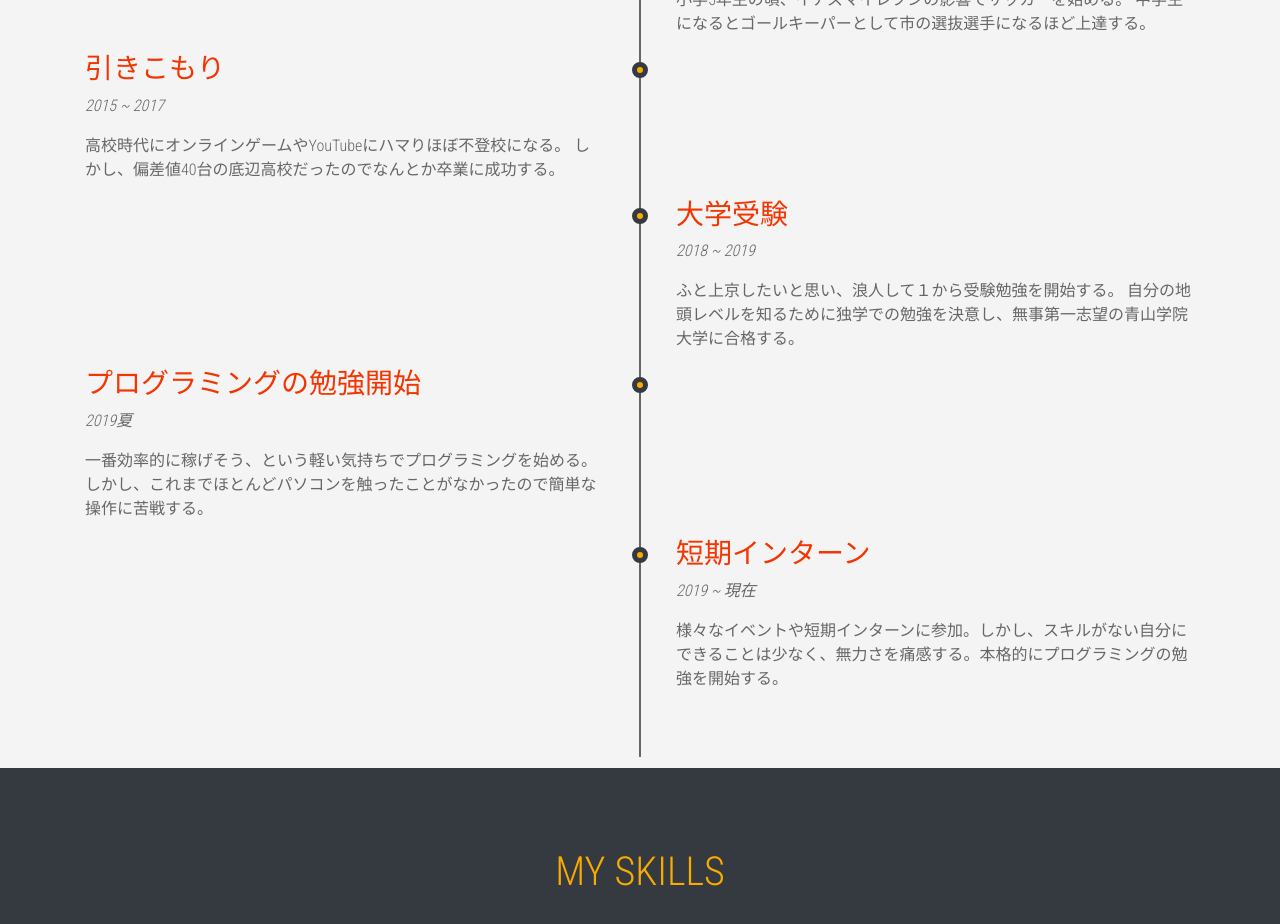
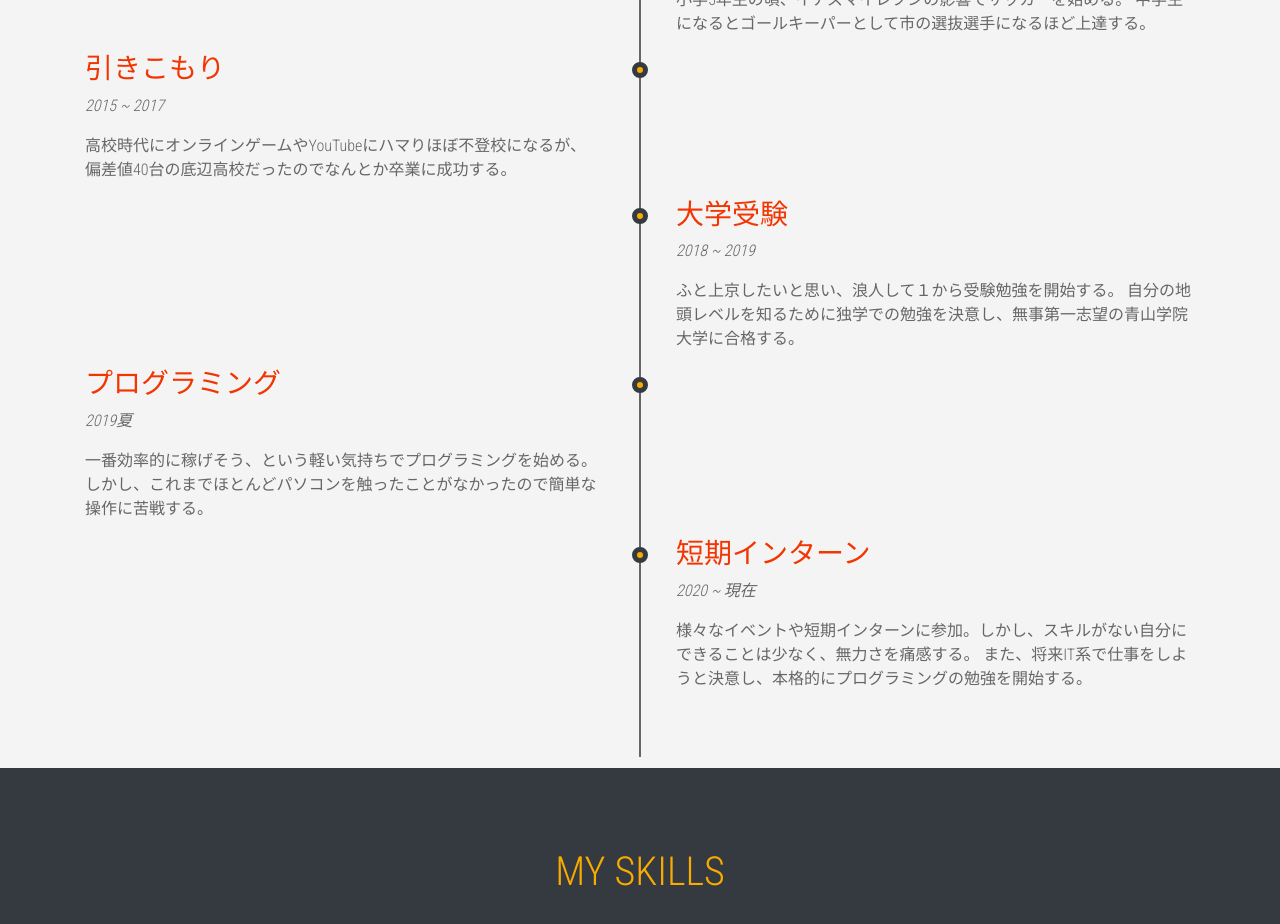
Before and after one commit to TaikiCode/react_portfolio, a React (Create React App) app: page / in a window 1280 px wide. Shown: the part 1680-2604 px from the top of the page. Built offline with nearby package versions, Linux system fonts and the light colour scheme; no server answers.

Commit message:
change experience text

```diff
--- a/src/App.css
+++ b/src/App.css
@@ -386,11 +386,11 @@ nav ul li {
 
 .hyper-link {
   cursor: pointer;
-  color: var(--primary-orange);
+  color: var(--primary-orange) !important;
 }
 
 .hyper-link:hover {
-  color: var(--primary-red);
+  color: var(--primary-red) !important;
 }
 
 /*------------ MEDIA ------------------*/
--- a/src/components/Experience.js
+++ b/src/components/Experience.js
@@ -25,8 +25,8 @@ const Experience = () => {
             <h3 className="topic">引きこもり</h3>
             <p className="font-italic">2015 ~ 2017</p>
             <p className="experience-text">
-              高校時代にオンラインゲームやYouTubeにハマりほぼ不登校になる。
-              しかし、偏差値40台の底辺高校だったのでなんとか卒業に成功する。
+              高校時代にオンラインゲームやYouTubeにハマりほぼ不登校になるが、
+              偏差値40台の底辺高校だったのでなんとか卒業に成功する。
             </p>
           </div>
         </div>
@@ -46,7 +46,7 @@ const Experience = () => {
         <div className="timeline-block timeline-block-left">
           <div className="marker"></div>
           <div className="timeline-content">
-            <h3 className="topic">プログラミングの勉強開始</h3>
+            <h3 className="topic">プログラミング</h3>
             <p className="font-italic">2019夏</p>
             <p className="experience-text">
               一番効率的に稼げそう、という軽い気持ちでプログラミングを始める。
@@ -59,9 +59,10 @@ const Experience = () => {
           <div className="marker"></div>
           <div className="timeline-content">
             <h3 className="topic">短期インターン</h3>
-            <p className="font-italic">2019 ~ 現在</p>
+            <p className="font-italic">2020 ~ 現在</p>
             <p className="experience-text">
-              様々なイベントや短期インターンに参加。しかし、スキルがない自分にできることは少なく、無力さを痛感する。本格的にプログラミングの勉強を開始する。
+              様々なイベントや短期インターンに参加。しかし、スキルがない自分にできることは少なく、無力さを痛感する。
+              また、将来IT系で仕事をしようと決意し、本格的にプログラミングの勉強を開始する。
             </p>
           </div>
         </div>
--- a/src/components/Popup.js
+++ b/src/components/Popup.js
@@ -17,6 +17,13 @@ const openPopupboxEc = () => {
           <img className="portfolio-image-popupbox" src={ec} alt="test01..." />
         </div>
         <div className="col-lg-6">
+        <div className="my-3">
+            <h4 className="popup-topic">説明</h4>
+            <p className="popup-text">
+              自分が初めて作成したサイトです。このサイト作成を通じてBootstrapの使い方を理解しました。
+            </p>
+          </div>
+          <hr />
           <div className="my-3">
             <h4 className="popup-topic">使用言語など</h4>
             <p>HTML/CSS, JavaScript, Bootstrap4</p>
@@ -200,7 +207,7 @@ const openPopupboxSns = () => {
           <hr />
           <div className="my-3">
             <h4 className="popup-topic">使用言語など</h4>
-            <p>Django, widget_tweaks, HTML/CSS, Bootstrap4, Sqlite(開発), Postgresql(本番)</p>
+            <p>Django, widget_tweaks, Sqlite(開発), Postgresql(本番), heroku, AWS S3, HTML/CSS, Bootstrap4,</p>
           </div>
           <hr />
           <div className="my-3">
@@ -211,10 +218,10 @@ const openPopupboxSns = () => {
               <a
                 className="hyper-link"
                 onClick={() =>
-                  window.open("https://github.com/TaikiCode/django_sns")
+                  window.open("https://github.com/TaikiCode/django_sns_deploy")
                 }
               >
-                https://github.com/TaikiCode/django_sns
+                https://github.com/TaikiCode/django_sns_deploy
               </a>
               <br />
               <b>demo : </b>
@@ -222,10 +229,10 @@ const openPopupboxSns = () => {
               <a
                 className="hyper-link"
                 onClick={() =>
-                  window.open("https://taikicode.github.io/react_coin-tracker/")
+                  window.open("https://django-simple-sns.herokuapp.com/")
                 }
               >
-                https://taikicode.github.io/react_coin-tracker/
+                https://django-simple-sns.herokuapp.com/
               </a>
             </div>
           </div>
@@ -250,6 +257,7 @@ const openPopupboxPortfolio = () => {
             <h4 className="popup-topic">説明</h4>
             <p className="popup-text">
               Reactで作成した自分のポートフォリオサイトです。
+              react-hook-formなどの便利な外部ライブラリをたくさん利用して作成しました。
             </p>
           </div>
           <hr />
@@ -266,10 +274,10 @@ const openPopupboxPortfolio = () => {
               <a
                 className="hyper-link"
                 onClick={() =>
-                  window.open("https://github.com/TaikiCode/django_sns")
+                  window.open("https://github.com/TaikiCode/react_portfolio")
                 }
               >
-                https://github.com/TaikiCode/django_sns
+                https://github.com/TaikiCode/react_portfolio
               </a>
               <br />
               <b>demo : </b>
```
